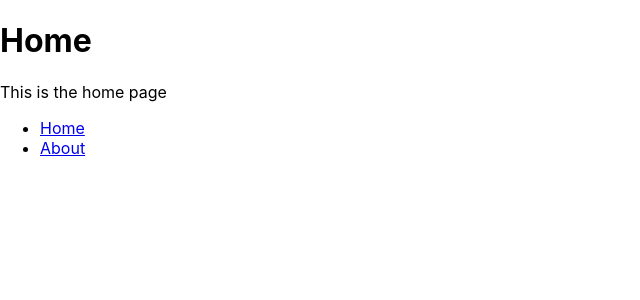
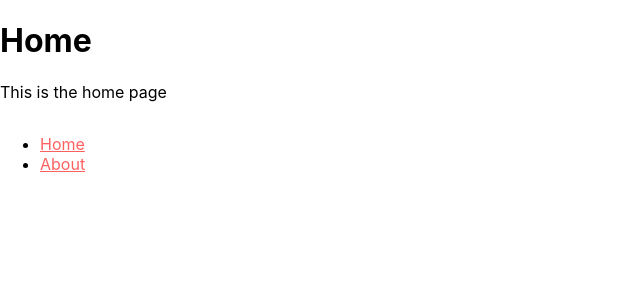
Before and after one commit to RossignolBrigand/OpenClassrooms_Projet_05, a React (Create React App) app in the folder kasa-immo/: page / in a window 1280 px wide. Shown: the top 300 px of the page, without its empty margins (0-640 px from the left). Built offline with nearby package versions, Linux system fonts and the light colour scheme.

Commit message:
setup variables.scss for sass testing

```diff
--- a/kasa-immo/src/components/Nav.js
+++ b/kasa-immo/src/components/Nav.js
@@ -1,15 +1,16 @@
 import React from "react"
 import { Link } from 'react-router-dom';
+import '../styles/components/Nav.scss';
 
 function Nav() {
    return(
-        <nav>
+        <nav className="nav">
             <ul>
-                <li>
-                    <Link to="/">Home</Link>
+                <li className="navlink">
+                    <Link className='navlink__element' to="/">Home</Link>
                 </li>
-                <li>
-                    <Link to="/about">About</Link>
+                <li className="navlink">
+                    <Link className='navlink__element' to="/about">About</Link>
                 </li>
             </ul>
         </nav>
--- /dev/null
+++ b/kasa-immo/src/styles/abstracts/_variables.scss
@@ -0,0 +1,23 @@
+/// Font styles ///
+
+
+/// Color ///
+
+
+// Main Accent Color //
+$main-color: #FF6060;
+
+// White //
+$white-color: #FFFF;
+
+// Lighter Gray //
+$lighter-gray-color: rgba(246, 246, 246, 45%);
+
+// Light Gray //
+$light-gray-color: #E3E3E3;
+
+// Darker Gray //
+$dark-gray-color: #C4C4C4;
+
+// Black //
+$black-color: #000000;
--- /dev/null
+++ b/kasa-immo/src/styles/components/Nav.scss
@@ -0,0 +1,16 @@
+@import '../abstracts/_variables';
+
+.nav {
+    display: flex;
+    flex-direction: row;
+    gap: 20px;
+}
+
+.navlink {
+    &__element {
+        color: $main-color;
+    }
+    &__element:hover {
+        color: $black-color;
+    }
+}
```
